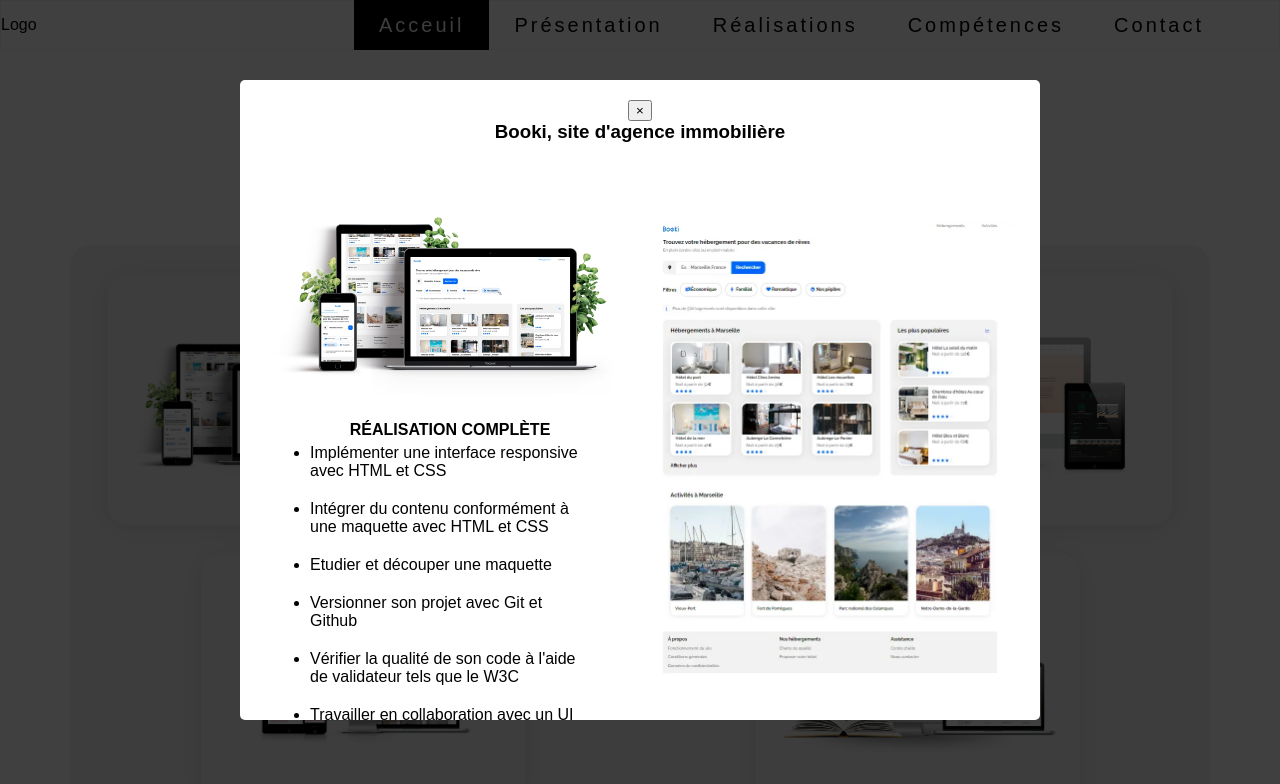
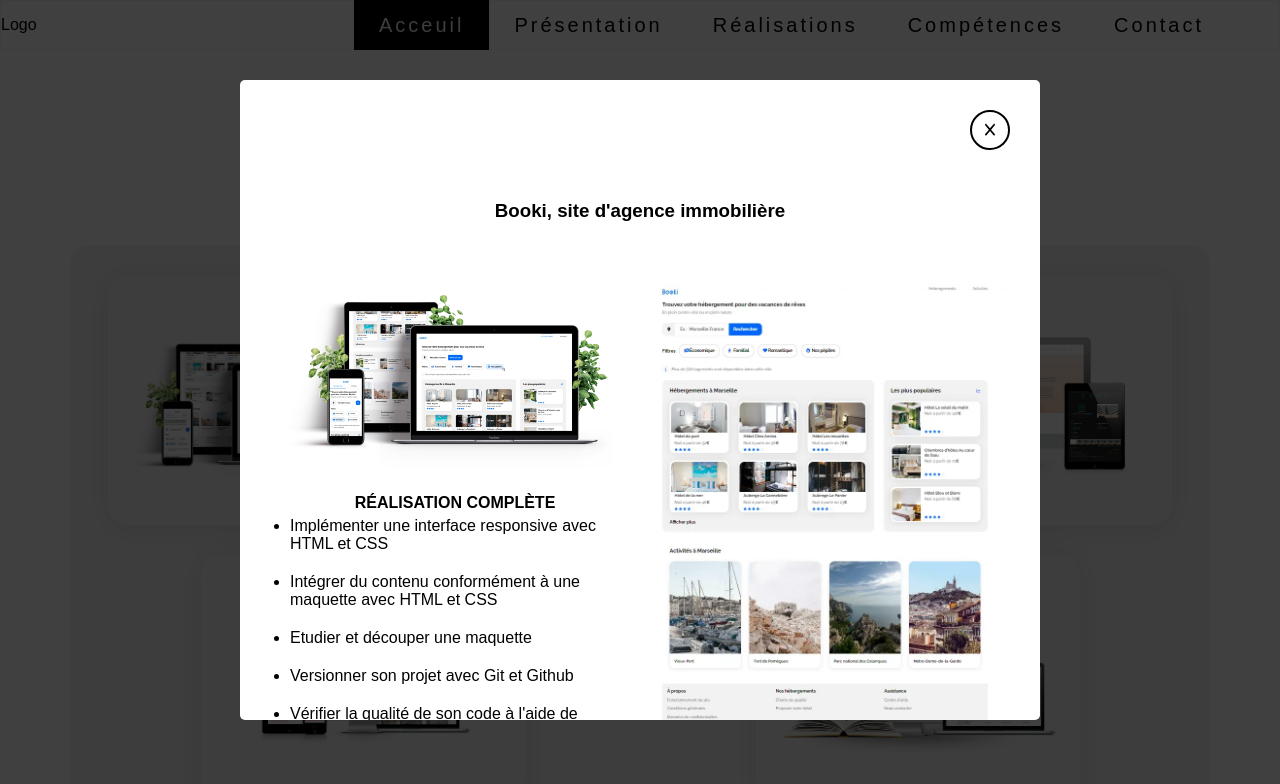
Before and after one commit to Theo-Develop/Portfolio, a React (Vite) app: page /#acceuil in a window 1280 px wide. Both pictures are taken after a click on the element 270 px from the left and 1739 px from the top of the page. Shown: the part 1339-2123 px from the top of the page. Built offline with nearby package versions, Linux system fonts and the light colour scheme; no server answers; a web font is replaced by a local one.

Commit message:
settings css modal sections

```diff
--- a/src/App.jsx
+++ b/src/App.jsx
@@ -1,4 +1,4 @@
-import HomePage from "./homePage";
+import HomePage from "./HomePage";
 import { BrowserRouter } from "react-router-dom";
 
 function App() {
--- a/src/components/Modal/Modal.jsx
+++ b/src/components/Modal/Modal.jsx
@@ -1,6 +1,8 @@
 import React, { useEffect } from "react";
 import PropTypes from "prop-types";
 import projectsData from "../../assets/data/projects";
+import { FontAwesomeIcon } from '@fortawesome/react-fontawesome';
+import { faX } from '@fortawesome/free-solid-svg-icons';
 
 function Modal({ isOpen, onClose, modalType }) {
     useEffect(() => {
@@ -41,7 +43,7 @@
         <div className="modal-overlay">
             <div className="modal-content" onClick={(e) => e.stopPropagation()}>
                 <div className="modal-header">
-                    <button onClick={onClose} className="close-button">×</button>
+                    <button onClick={onClose} className="close-button"><FontAwesomeIcon icon={faX} /></button>
                     {project && <h3>{project.title}</h3>}
                 </div>
                 {project ? (
--- a/src/components/Modal/_Modal.scss
+++ b/src/components/Modal/_Modal.scss
@@ -20,20 +20,49 @@
 
 .modal-content {
     background-color: $primary-color;
-    padding: 20px;
+    padding: 30px;
     border-radius: 5px;
     max-width: 800px;
     width: 90%;
     max-height: 80vh;
-    overflow-y: auto;
+    overflow-y: scroll;
     display: flex;
     flex-direction: column;
+    // Cacher la barre de scrolling tout en la gardant active
+    -ms-overflow-style: none;
+    /* Internet Explorer 10+ */
+    scrollbar-width: none;
+    /* Firefox */
+}
+
+.modal-content::-webkit-scrollbar {
+    display: none;
+    /* Safari and Chrome */
 }
 
 .modal-header {
-    width: 100%;
-    text-align: center;
+    display: flex;
+    flex-direction: column;
     margin-bottom: 20px;
+    gap: 50px;
+}
+
+.modal-header .close-button {
+    align-self: end;
+    background: none;
+    border: 2px solid #000;
+    border-radius: 50%;
+    cursor: pointer;
+    display: inline-flex;
+    align-items: center;
+    justify-content: center;
+    width: 40px;
+    height: 40px;
+}
+
+
+.modal-header .close-button:hover {
+    scale: 1.4;
 }
 
 .modal-body {
@@ -63,6 +92,7 @@
     list-style-type: disc;
     flex-direction: column;
     gap: 10px;
+    padding: 0 20px;
 }
 
 .modal-body li {
--- a/src/styles/main.css
+++ b/src/styles/main.css
@@ -280,20 +280,47 @@
 
 .modal-content {
   background-color: #fff;
-  padding: 20px;
+  padding: 30px;
   border-radius: 5px;
   max-width: 800px;
   width: 90%;
   max-height: 80vh;
-  overflow-y: auto;
+  overflow-y: scroll;
   display: flex;
   flex-direction: column;
+  -ms-overflow-style: none;
+  /* Internet Explorer 10+ */
+  scrollbar-width: none;
+  /* Firefox */
+}
+
+.modal-content::-webkit-scrollbar {
+  display: none;
+  /* Safari and Chrome */
 }
 
 .modal-header {
-  width: 100%;
-  text-align: center;
+  display: flex;
+  flex-direction: column;
   margin-bottom: 20px;
+  gap: 50px;
+}
+
+.modal-header .close-button {
+  align-self: end;
+  background: none;
+  border: 2px solid #000;
+  border-radius: 50%;
+  cursor: pointer;
+  display: inline-flex;
+  align-items: center;
+  justify-content: center;
+  width: 40px;
+  height: 40px;
+}
+
+.modal-header .close-button:hover {
+  scale: 1.4;
 }
 
 .modal-body {
@@ -324,6 +351,7 @@
   list-style-type: disc;
   flex-direction: column;
   gap: 10px;
+  padding: 0 20px;
 }
 
 .modal-body li {
```
Also changed, not shown: 1 other file (tests, documents, lock files or other folders).
